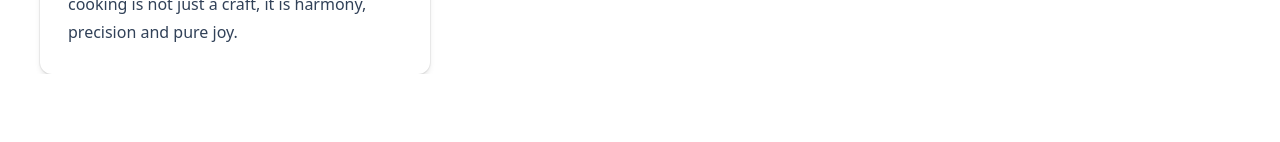
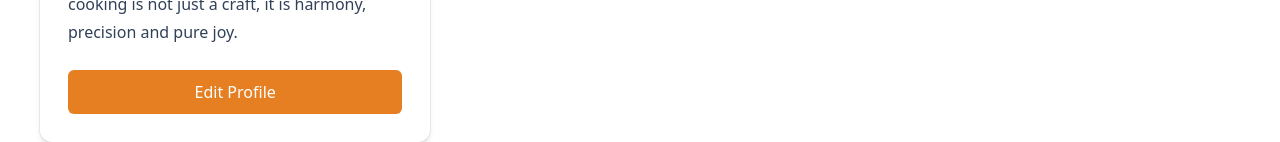
Before and after one commit to MESW-LES-2025/Tempero, a React (Vite) app in the folder tempero/: page /profile in a window 1280 px wide. Shown: the part 775-917 px from the top of the page. Before the commit the page ends 849 px from the top, so only its background shows below. Built offline with nearby package versions, Linux system fonts and the light colour scheme.

Commit message:
edit profile button added

```diff
--- a/tempero/src/pages/ProfilePage.tsx
+++ b/tempero/src/pages/ProfilePage.tsx
@@ -55,6 +55,11 @@ export default function ProfilePage() {
           a humble sauce to a timeless creation like Peach Melba. For me cooking
           is not just a craft, it is harmony, precision and pure joy.
         </p>
+
+        {/* Edit profile button */}
+        <button className="mt-6 w-full bg-[#e57f22] hover:bg-[#cf6e1d] text-white text-sm sm:text-base font-medium py-2.5 rounded-md transition-colors">
+          Edit Profile
+        </button>
       </article>
 
       {/* R8 */}
```
